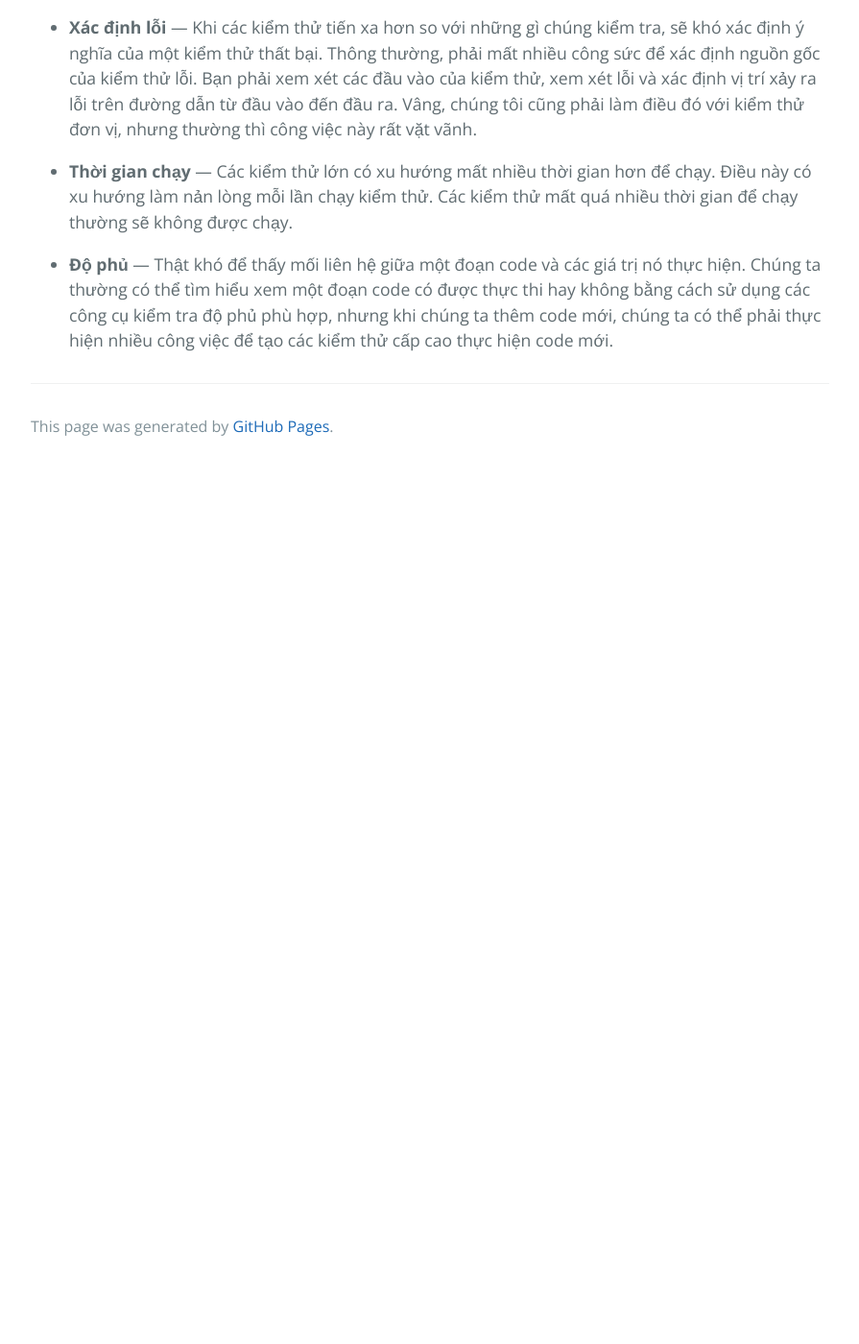
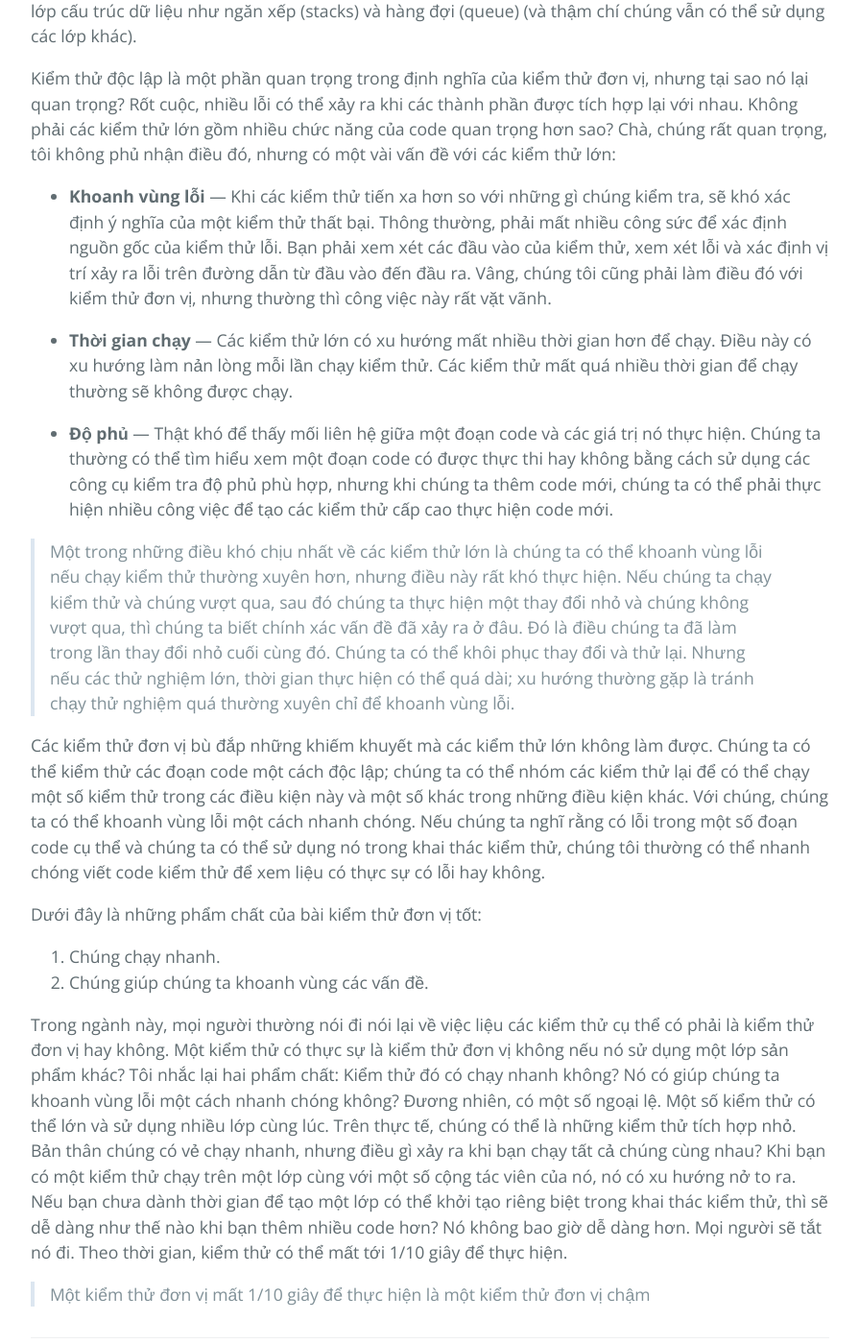
Before and after one commit to HaiBV/haibv.github.io, a Jekyll site: the page built from working-effectively-with-legacy-code/chapter-2-working-with-feedback.md, in a window 1280 px wide and 1400 px high, scrolled down 3642 px. Shown: the whole window at 96% size, without its empty margins (192-1087 px from the left). Built offline with Jekyll 4.4.1, drawn with Linux system fonts in a browser that asks for light colours; our own code applies the rules of GitHub Pages for plain Markdown files; before the commit the page ends 4130 px from its top, so only the background shows below that; some of the changed text lies outside the part shown.

Commit message:
Book - Working Efectively with Legacy Code - P1 - C2

```diff
--- a/working-effectively-with-legacy-code/chapter-2-working-with-feedback.md
+++ b/working-effectively-with-legacy-code/chapter-2-working-with-feedback.md
@@ -46,12 +46,28 @@ Kiểm thử đơn vị là một trong những thành phần quan trọng nhấ
 
 Thuật ngữ kiểm thử đơn vị có một lịch sử lâu dài trong phát triển phần mềm. Khái niệm phổ biến nhất về kiểm thử đơn vị là ý tưởng cho rằng chúng là các kiểm thử tách biệt các thành phần riêng lẻ trong phần mềm. Các thành phần là gì? Có nhiều định nghĩa khác nhau, nhưng trong kiểm thử đơn vị, chúng ta thường quan tâm đến các đơn vị hành vi nhỏ nhất của một hệ thống. Trong lập trình thủ tục, các đơn vị thường là hàm. Trong lập trình hướng đối tượng, các đơn vị là các lớp
 
+> Khai thác kiểm thử
+> Trong cuốn sách này, tôi sử dụng thuật ngữ _khai thác kiểm thử_ như một thuật ngữ chung cho code kiểm thử chúng tôi viết dùng trong một số phần mềm và code cần thiết để chạy chúng. Chúng tôi có thể sử dụng nhiều loại khai thác kiểm thử khác nhau trong code của mình. Trong Chương 5, _Công cụ_, tôi thảo luận về framework kiểm thử xUnit và framework FIT. Cả hai đều có thể được sử dụng để thực hiện kiểm thử mà tôi mô tả trong cuốn sách này.
+
 Chúng ta có thể chỉ kiểm thử một hàm hoặc một lớp được không? Trong các hệ thống thủ tục, thường khó để kiểm thử được hàm một cách độc lập. Các hàm cấp cao nhất gọi các hàm thấp hơn, các hàm này lại gọi các hàm khác, tiếp tục như vậy cho đến cấp thấp nhất. Trong các hệ thống hướng đối tượng, việc kiểm thử các lớp một cách cô lập sẽ dễ dàng hơn một chút, nhưng thực tế là các lớp thường không tồn tại trong sự cô lập. Thử nhớ lại tất cả các lớp mà bạn đã từng viết mà không sử dụng các lớp khác. Chúng khá hiếm phải không? Thông thường chúng là các lớp dữ liệu nhỏ hoặc các lớp cấu trúc dữ liệu như ngăn xếp (stacks) và hàng đợi (queue) (và thậm chí chúng vẫn có thể sử dụng các lớp khác).
 
 Kiểm thử độc lập là một phần quan trọng trong định nghĩa của kiểm thử đơn vị, nhưng tại sao nó lại quan trọng? Rốt cuộc, nhiều lỗi có thể xảy ra khi các thành phần được tích hợp lại với nhau. Không phải các kiểm thử lớn gồm nhiều chức năng của code quan trọng hơn sao? Chà, chúng rất quan trọng, tôi không phủ nhận điều đó, nhưng có một vài vấn đề với các kiểm thử lớn:
 
-- **Xác định lỗi** — Khi các kiểm thử tiến xa hơn so với những gì chúng kiểm tra, sẽ khó xác định ý nghĩa của một kiểm thử thất bại. Thông thường, phải mất nhiều công sức để xác định nguồn gốc của kiểm thử lỗi. Bạn phải xem xét các đầu vào của kiểm thử, xem xét lỗi và xác định vị trí xảy ra lỗi trên đường dẫn từ đầu vào đến đầu ra. Vâng, chúng tôi cũng phải làm điều đó với kiểm thử đơn vị, nhưng thường thì công việc này rất vặt vãnh.
+- **Khoanh vùng lỗi** — Khi các kiểm thử tiến xa hơn so với những gì chúng kiểm tra, sẽ khó xác định ý nghĩa của một kiểm thử thất bại. Thông thường, phải mất nhiều công sức để xác định nguồn gốc của kiểm thử lỗi. Bạn phải xem xét các đầu vào của kiểm thử, xem xét lỗi và xác định vị trí xảy ra lỗi trên đường dẫn từ đầu vào đến đầu ra. Vâng, chúng tôi cũng phải làm điều đó với kiểm thử đơn vị, nhưng thường thì công việc này rất vặt vãnh.
 
 - **Thời gian chạy** — Các kiểm thử lớn có xu hướng mất nhiều thời gian hơn để chạy. Điều này có xu hướng làm nản lòng mỗi lần chạy kiểm thử. Các kiểm thử mất quá nhiều thời gian để chạy thường sẽ không được chạy.
 
 - **Độ phủ** — Thật khó để thấy mối liên hệ giữa một đoạn code và các giá trị nó thực hiện. Chúng ta thường có thể tìm hiểu xem một đoạn code có được thực thi hay không bằng cách sử dụng các công cụ kiểm tra độ phủ phù hợp, nhưng khi chúng ta thêm code mới, chúng ta có thể phải thực hiện nhiều công việc để tạo các kiểm thử cấp cao thực hiện code mới.
+
+> Một trong những điều khó chịu nhất về các kiểm thử lớn là chúng ta có thể khoanh vùng lỗi nếu chạy kiểm thử thường xuyên hơn, nhưng điều này rất khó thực hiện. Nếu chúng ta chạy kiểm thử và chúng vượt qua, sau đó chúng ta thực hiện một thay đổi nhỏ và chúng không vượt qua, thì chúng ta biết chính xác vấn đề đã xảy ra ở đâu. Đó là điều chúng ta đã làm trong lần thay đổi nhỏ cuối cùng đó. Chúng ta có thể khôi phục thay đổi và thử lại. Nhưng nếu các thử nghiệm lớn, thời gian thực hiện có thể quá dài; xu hướng thường gặp là tránh chạy thử nghiệm quá thường xuyên chỉ để khoanh vùng lỗi.
+
+Các kiểm thử đơn vị bù đắp những khiếm khuyết mà các kiểm thử lớn không làm được. Chúng ta có thể kiểm thử các đoạn code một cách độc lập; chúng ta có thể nhóm các kiểm thử lại để có thể chạy một số kiểm thử trong các điều kiện này và một số khác trong những điều kiện khác. Với chúng, chúng ta có thể khoanh vùng lỗi một cách nhanh chóng. Nếu chúng ta nghĩ rằng có lỗi trong một số đoạn code cụ thể và chúng ta có thể sử dụng nó trong khai thác kiểm thử, chúng tôi thường có thể nhanh chóng viết code kiểm thử để xem liệu có thực sự có lỗi hay không.
+
+Dưới đây là những phẩm chất của bài kiểm thử đơn vị tốt:
+
+1. Chúng chạy nhanh.
+2. Chúng giúp chúng ta khoanh vùng các vấn đề.
+
+Trong ngành này, mọi người thường nói đi nói lại về việc liệu các kiểm thử cụ thể có phải là kiểm thử đơn vị hay không. Một kiểm thử có thực sự là kiểm thử đơn vị không nếu nó sử dụng một lớp sản phẩm khác? Tôi nhắc lại hai phẩm chất: Kiểm thử đó có chạy nhanh không? Nó có giúp chúng ta khoanh vùng lỗi một cách nhanh chóng không? Đương nhiên, có một số ngoại lệ. Một số kiểm thử có thể lớn và sử dụng nhiều lớp cùng lúc. Trên thực tế, chúng có thể là những kiểm thử tích hợp nhỏ. Bản thân chúng có vẻ chạy nhanh, nhưng điều gì xảy ra khi bạn chạy tất cả chúng cùng nhau? Khi bạn có một kiểm thử chạy trên một lớp cùng với một số cộng tác viên của nó, nó có xu hướng nở to ra. Nếu bạn chưa dành thời gian để tạo một lớp có thể khởi tạo riêng biệt trong khai thác kiểm thử, thì sẽ dễ dàng như thế nào khi bạn thêm nhiều code hơn? Nó không bao giờ dễ dàng hơn. Mọi người sẽ tắt nó đi. Theo thời gian, kiểm thử có thể mất tới 1/10 giây để thực hiện.
+
+> Một kiểm thử đơn vị mất 1/10 giây để thực hiện là một kiểm thử đơn vị chậm
```
